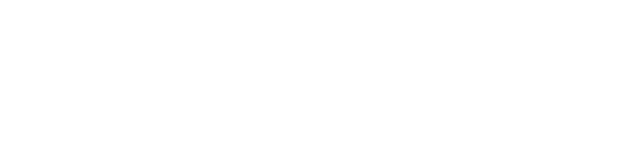
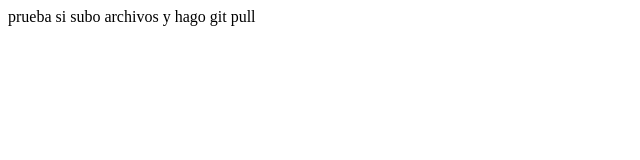
Before and after one commit to manuel-salvador/test, a plain HTML site: page index.html in a window 1280 px wide. Shown: the whole page, without its empty margins (0-640 px from the left). Drawn offline with Linux system fonts and the light colour scheme.

Commit message:
Update index.html

```diff
--- a/index.html
+++ b/index.html
@@ -1,3 +1,3 @@
 <html>
-  <p></p>
+  <p>prueba si subo archivos y hago git pull</p>
 </html>
```
